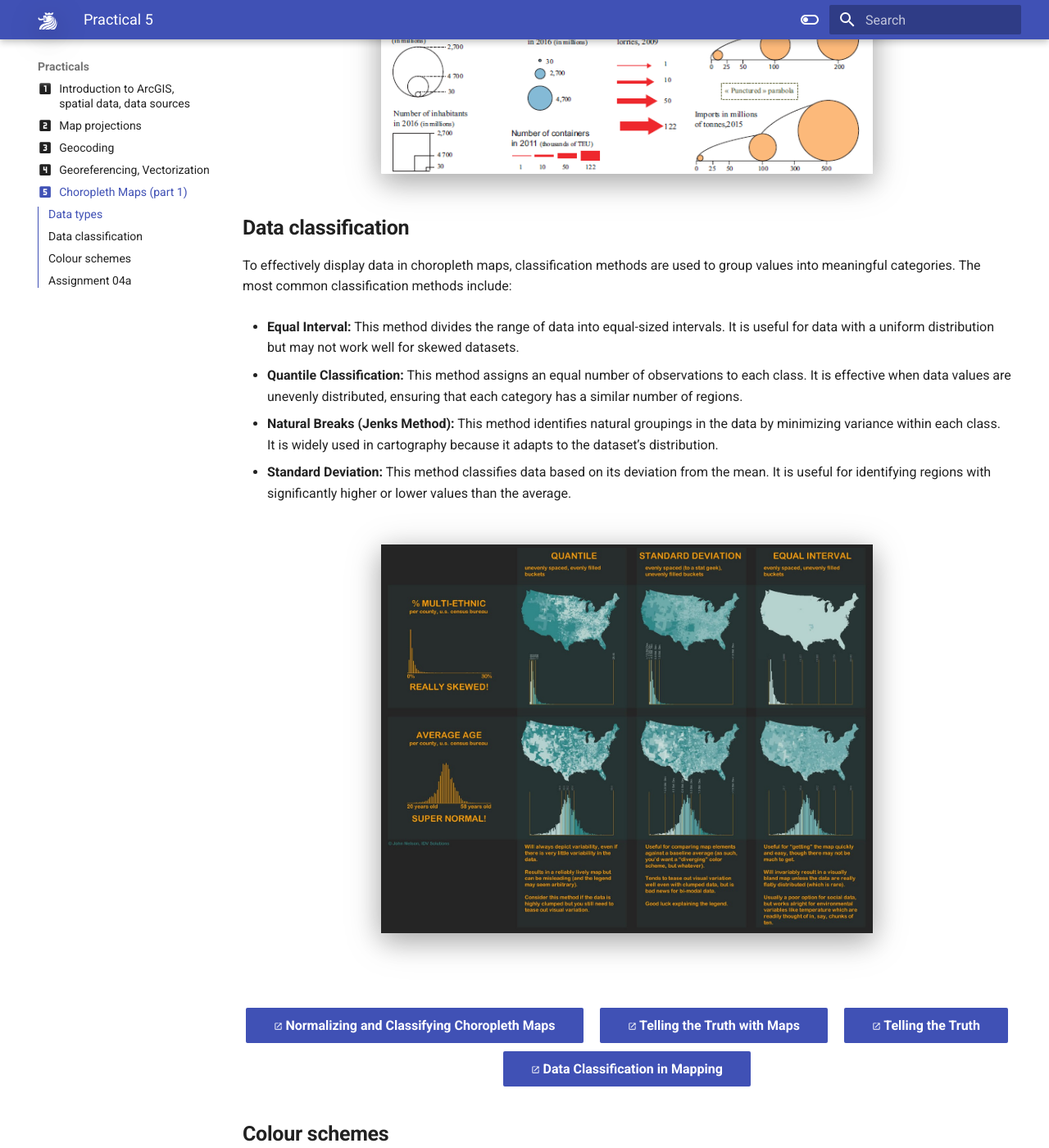
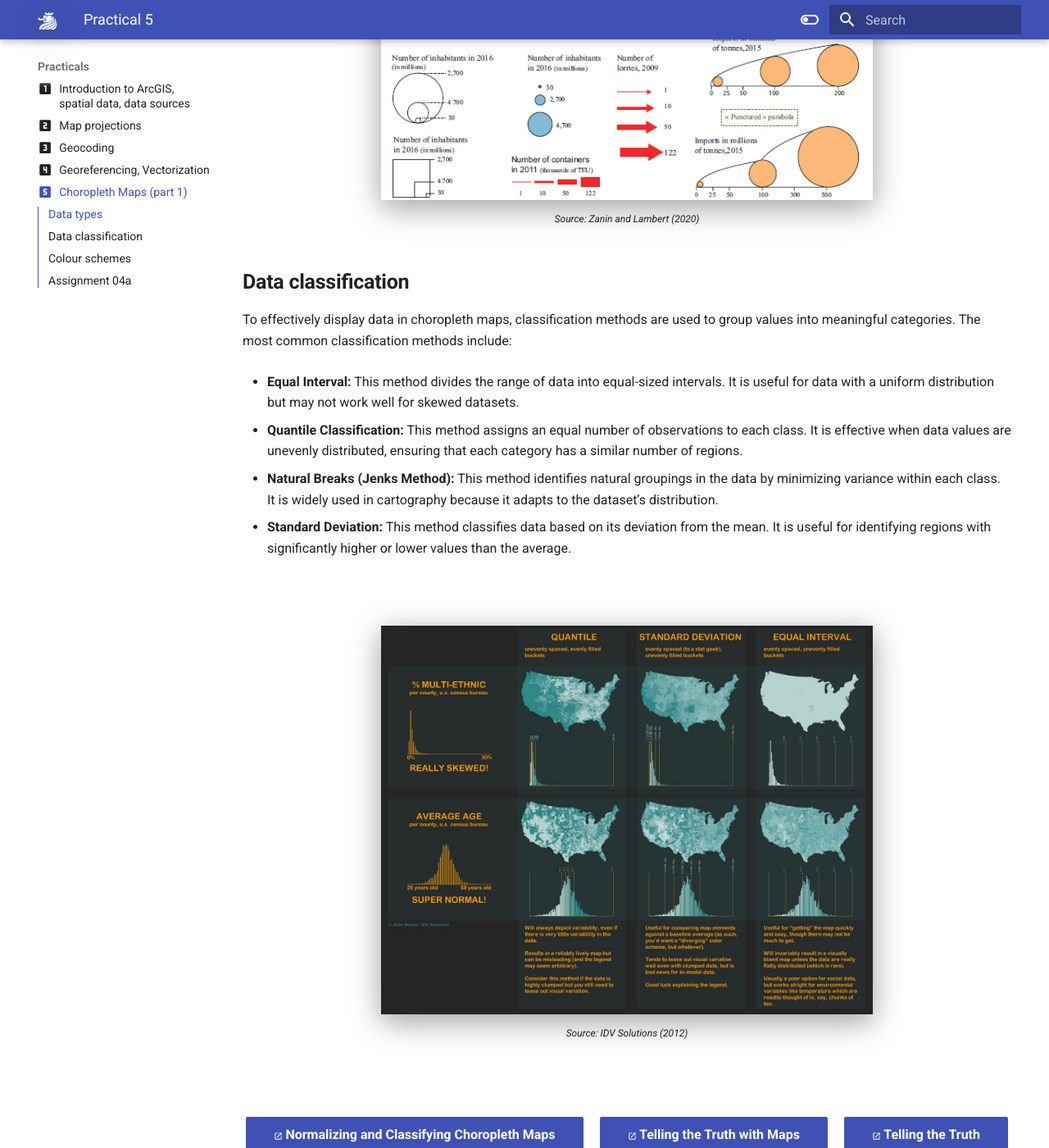
Before and after one commit to k155cvut/cart, an MkDocs documentation site: the page built from docs/practicals/ChoroplethMaps01.md, in a window 1280 px wide and 1400 px high, scrolled down 1105 px. Shown: the whole window at 82% size. Built offline with MkDocs 1.6.1 and Material for MkDocs 9.7.7, drawn with Linux system fonts in a browser that asks for light colours; some of the changed text lies outside the part shown.

Commit message:
georef and choropleth maps edit

```diff
--- a/docs/practicals/ChoroplethMaps01.md
+++ b/docs/practicals/ChoroplethMaps01.md
@@ -13,8 +13,10 @@ Choropleth maps are used for relative quantitative data and ordered qualitative
 - **Quantitative Data:** This type of data represents measurable numerical values. Common examples include population density, GDP, or election results.
 
 <br>
-![](../assets/cviceni5/DataTypes.png){ width=600px }
-    {: align=center}
+<figure markdown>
+  ![](../assets/cviceni5/DataTypes.png){ width=600px }
+  <figcaption>Source: Zanin and Lambert (2020)</figcaption>
+</figure>
 
 
 ## Data classification
@@ -29,8 +31,10 @@ To effectively display data in choropleth maps, classification methods are used
 - **Standard Deviation:** This method classifies data based on its deviation from the mean. It is useful for identifying regions with significantly higher or lower values than the average.
 
 <br>
-![](../assets/cviceni5/MappingTheTruth.jpg){ width=600px }
-    {: align=center}
+<figure markdown>
+  ![](../assets/cviceni5/MappingTheTruth.jpg){ width=600px }
+  <figcaption>Source: IDV Solutions (2012)</figcaption>
+</figure>
 
 
 <br>
@@ -50,9 +54,10 @@ When statistical data can be classified and hierarchized, it should be transcrib
 - **Divergent Color Scales:** These are used when data has a meaningful midpoint, such as deviations from an average. They typically use two contrasting colors with a neutral color in the center. For example, an economic growth map might use red for negative growth, white for no change, and blue for positive growth.
 
 <br>
-![](../assets/cviceni5/ColourSchemes.png){ width=600px }
-    {: align=center}
-
+<figure markdown>
+  ![](../assets/cviceni5/ColourSchemes.png){ width=600px }
+  <figcaption>Source: AxisMaps (2020)</figcaption>
+</figure>
 <br>
 
 [ColorBrewer](https://colorbrewer2.org/){ .md-button .md-button--primary .server_name .external_link_icon_small target="_blank"}
```
Also changed, not shown: docs/practicals/Georeferencing.md (+7 -0 lines), docs/assets/cviceni4/AddDataFromPath.png (added), docs/assets/cviceni5/ServerConnection.png (added).
